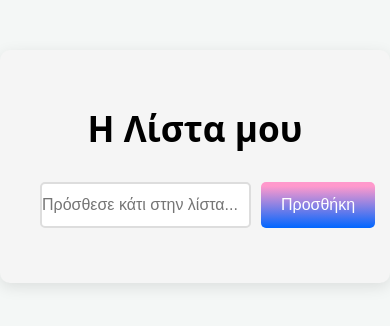
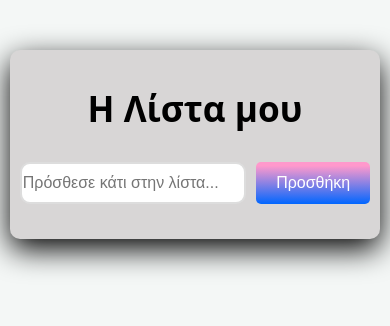
Before and after one commit to PanApos/To_Do_List, a plain HTML site: page index.html in a window 390 px wide. Drawn offline with Linux system fonts and the light colour scheme; a web font is replaced by a local one.

Commit message:
Change container backround color and fix responsive for mobile/tablet

```diff
--- a/style.css
+++ b/style.css
@@ -10,10 +10,10 @@ body {
 }
 
 .container {
-    background: #F5F5F5;
+    background: #d8d6d6;
     padding: 30px 40px;
     border-radius: 10px;
-    box-shadow: 0 4px 15px rgba(0, 0, 0, 0.1);
+    box-shadow: 0 10px 30px #000000;
     width: 100%;
     max-width: 500px;
     box-sizing: border-box;
@@ -29,13 +29,14 @@ h1 {
 .input-section {
     display: flex;
     margin-bottom: 25px;
+    gap: 10px;
 }
 
 #taskInput {
     flex-grow: 1;
-    padding: 12px 0px;
+    padding: 12px 5px;
     border: 2px solid #ddd;
-    border-radius: 5px;
+    border-radius: 10px;
     font-size: 1em;
     outline: none;
 }
@@ -51,7 +52,6 @@ h1 {
     padding: 12px 20px;
     border-radius: 5px;
     cursor: pointer;
-    margin-left: 10px;
     font-size: 1em;
     transition: background-color 0.3s ease; /
 }
@@ -68,11 +68,10 @@ h1 {
 
 #taskList li {
     background-color: #fff;
-    width: 420px;
     height: 40px;
     display: flex;
     align-items: center;
-    padding-bottom:12px 20px;
+    padding:12px 20px;
     border-bottom: 5px solid#eee;
     border-radius: 7px;
     transition: background-color  0.3s ease;
@@ -147,7 +146,14 @@ h1 {
     #taskList li {
         padding: 10px;
     }
-
+    .container{
+        padding: 10px;
+        width: 95%;
+    }
+   #taskInput{
+    padding: 1px;
+    width: 95%;
+   }
     .task-checkbox {
         margin-right: 10px;
     }
```
